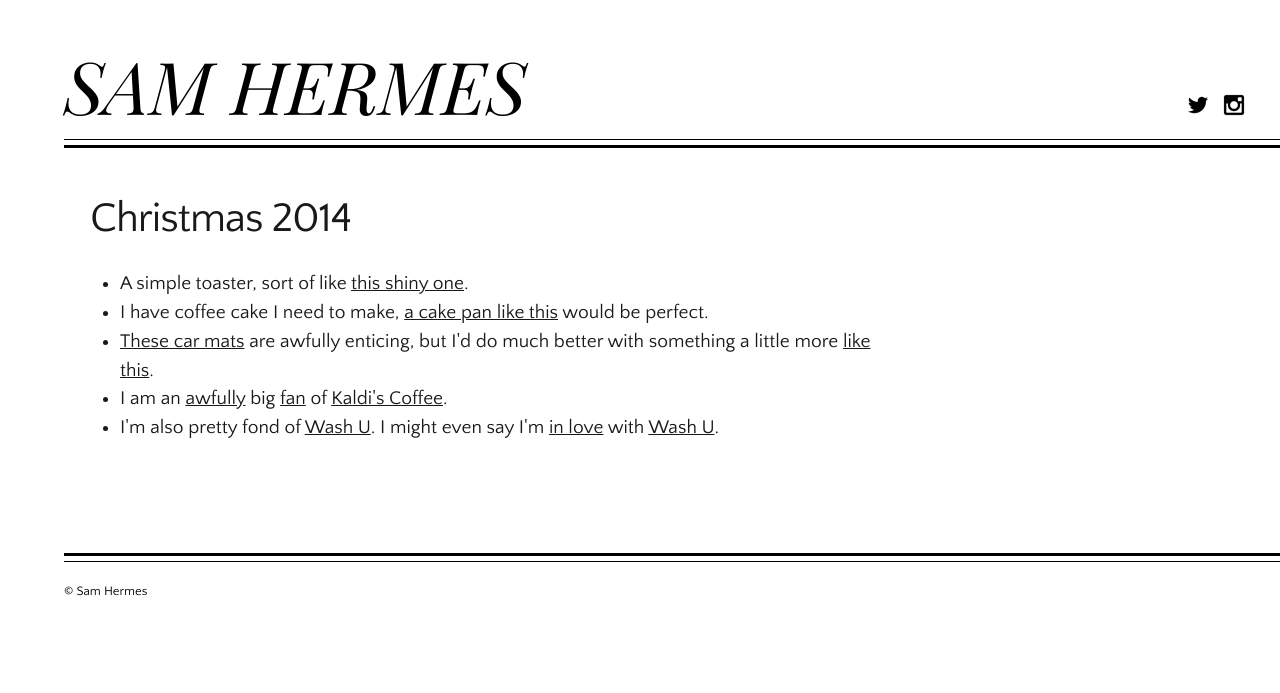
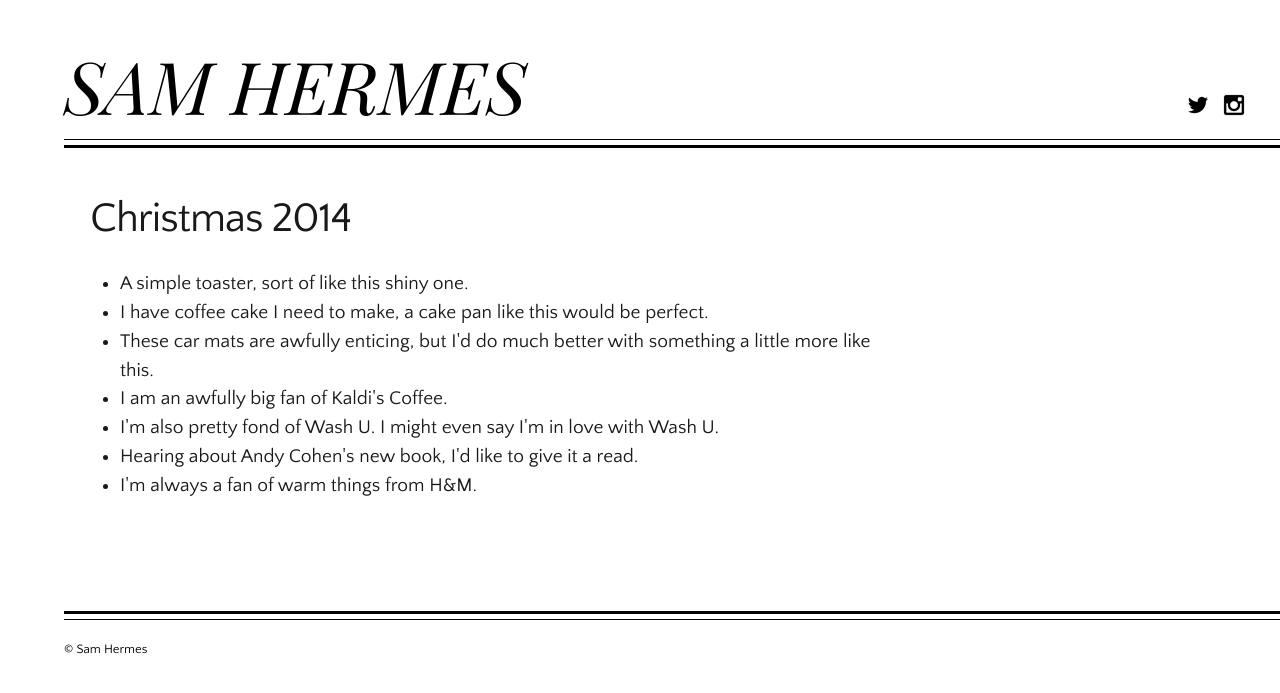
Before and after one commit to samhermes/samhermes.github.io, a Jekyll site: the page built from christmas/index.html, in a window 1280 px wide. Shown: the top 693 px of the page. Built offline with Jekyll 4.4.1, drawn with Linux system fonts in a browser that asks for light colours.

Commit message:
Additions to wish list

```diff
--- a/christmas/index.html
+++ b/christmas/index.html
@@ -9,4 +9,6 @@
 	<li><a href="http://www.amazon.com/Browning-Universal-Pink-Camo-Floor/dp/B005IUQ15A/ref=sr_1_42?s=automotive&ie=UTF8&qid=1417497366&sr=1-42">These car mats</a> are awfully enticing, but I'd do much better with something a little more <a href="http://www.amazon.com/dp/B00KJPLPIM?psc=1">like this</a>.</li>
 	<li>I am an <a href="http://kaldiscoffee.com/collections/logo-wares/products/latte-mug">awfully</a> big <a href="http://kaldiscoffee.com/collections/logo-wares/products/glass-water-bottle">fan</a> of <a href="http://kaldiscoffee.com/collections/blends/products/tis-the-season-roast-1">Kaldi's Coffee</a>.</li>
 	<li>I'm also pretty fond of <a href="http://washingtonmed.bncollege.com/webapp/wcs/stores/servlet/Coffee_Mug/ProductDisplay?parentCatId=40361&imageId=120761&level=&graphicId=logo&categoryId=40494&catalogId=10001&langId=-1&storeId=34052&productId=400000010338&topCatId=40350">Wash U</a>. I might even say I'm <a href="http://www.bkstr.com/ProductDisplay?urlRequestType=Base&catalogId=10001&categoryId=10040&productId=73082934&errorViewName=ProductDisplayErrorView&langId=-1&top_category=10029&parent_category_rn=544256&storeId=10537">in love</a> with <a href="http://www.bkstr.com/ProductDisplay?storeId=10537&errorViewName=ProductDisplayErrorView&productId=72501794&urlRequestType=Base&langId=-1&catalogId=10001">Wash U</a>.</li>
+	<li>Hearing about <a href="http://www.amazon.com/The-Andy-Cohen-Diaries-Shallow/dp/1627792287">Andy Cohen's new book</a>, I'd like to give it a read.</li>
+	<li>I'm always a fan of <a href="http://www.hm.com/us/product/18100?article=18100-D#article=18100-F">warm things</a> from H&amp;M.</li>
 </ul>
--- a/css/style.css
+++ b/css/style.css
@@ -87,12 +87,13 @@
 .sidebar .instagram img {
 	margin-bottom: 10px;
 }
-a {
+a:link, a:visited, a:focus, a:active {
 	color: #191919;
 	text-decoration: none;
 }
 a:hover {
 	text-decoration: underline;
+	color: #191919;
 }
 li a {
 	text-decoration: underline;
```
